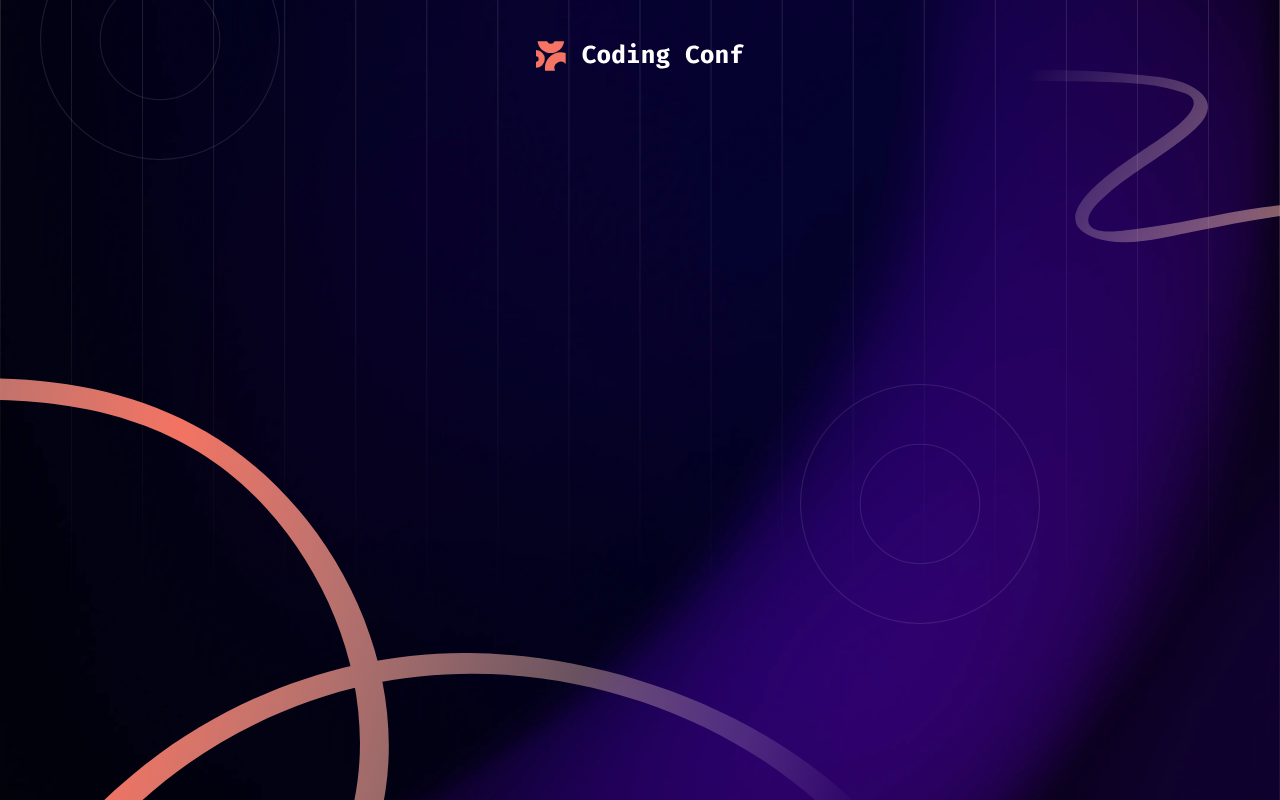
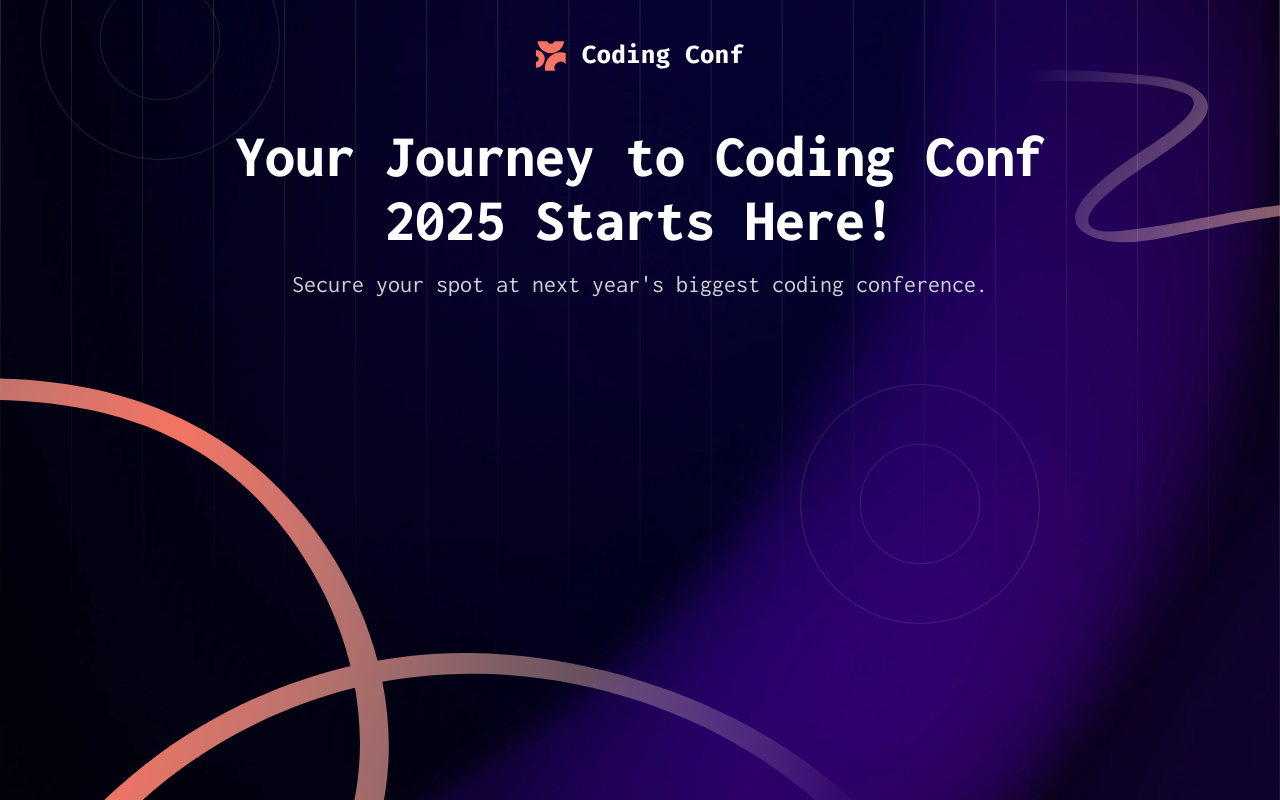
Before and after one commit to HeiPavel/ticket_generator, a Next.js app: page / in a window 1280 px wide. Built offline with nearby package versions, Linux system fonts and the light colour scheme.

Commit message:
Add form title component

```diff
--- /dev/null
+++ b/app/components/FormTitle.tsx
@@ -0,0 +1,8 @@
+export function FormTitle() {
+  return (
+    <div className='tablet:mt-3 max-w-96 tablet:max-w-[700px] laptop:max-w-4xl text-center'>
+      <h1 className='font-extrabold text-3xl leading-8 tablet:text-5xl tablet:leading-14 laptop:text-6xl laptop:leading-16 text-white'>Your Journey to Coding Conf 2025 Starts Here!</h1>
+      <p className='mt-5 text-xl leading-6 laptop:text-2xl text-gray-light'>Secure your spot at next year's biggest coding conference.</p>
+    </div>
+  )
+}
--- a/app/layout.tsx
+++ b/app/layout.tsx
@@ -24,7 +24,7 @@ export default function RootLayout({
       <body className={`${iconsolata.className} antialiased min-h-screen relative`}>
         <Background/>
         <Header/>
-        <main className='relative z-10'>
+        <main className='relative z-10 px-4 flex flex-col items-center'>
           {children}
         </main>
       </body>
--- a/app/page.tsx
+++ b/app/page.tsx
@@ -1,5 +1,9 @@
+import { FormTitle } from './components/FormTitle'
+
 export default function Home() {
   return (
-    <></>
+    <>
+      <FormTitle/>
+    </>
   )
 }
```
